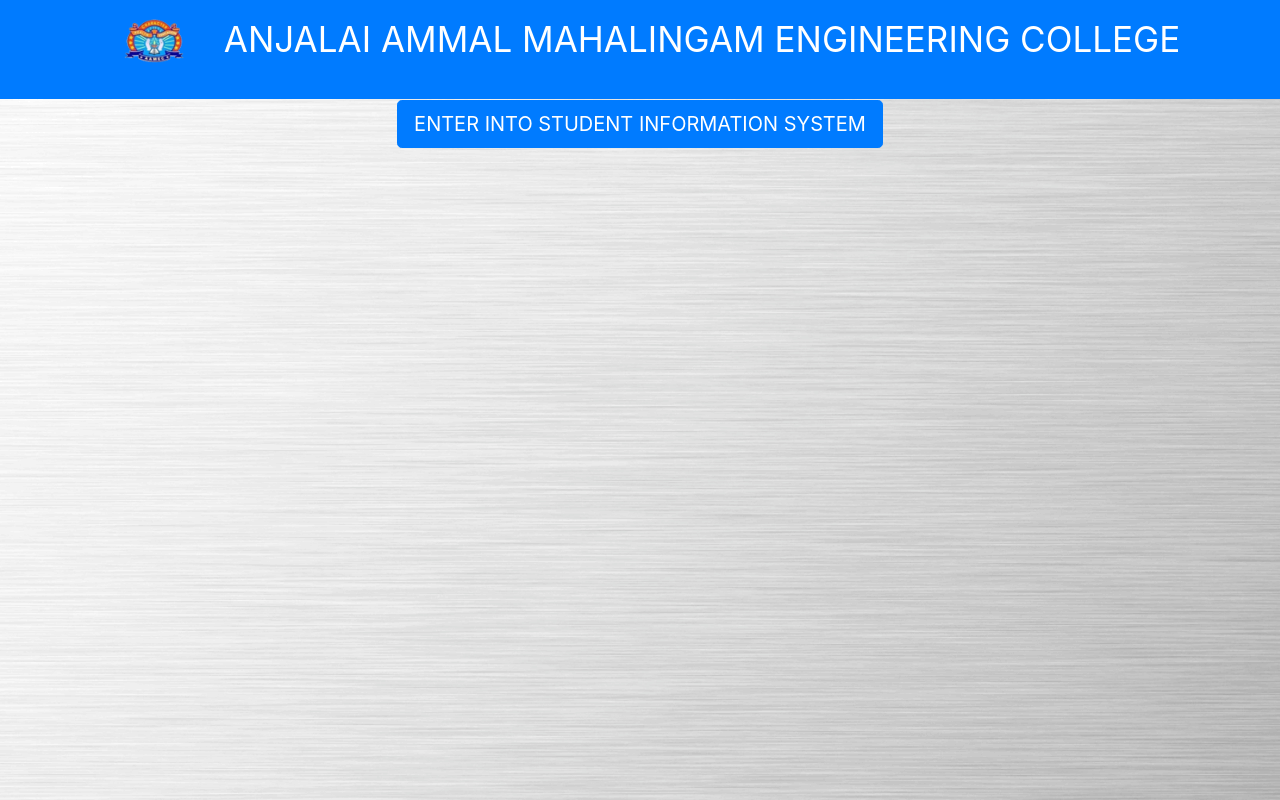
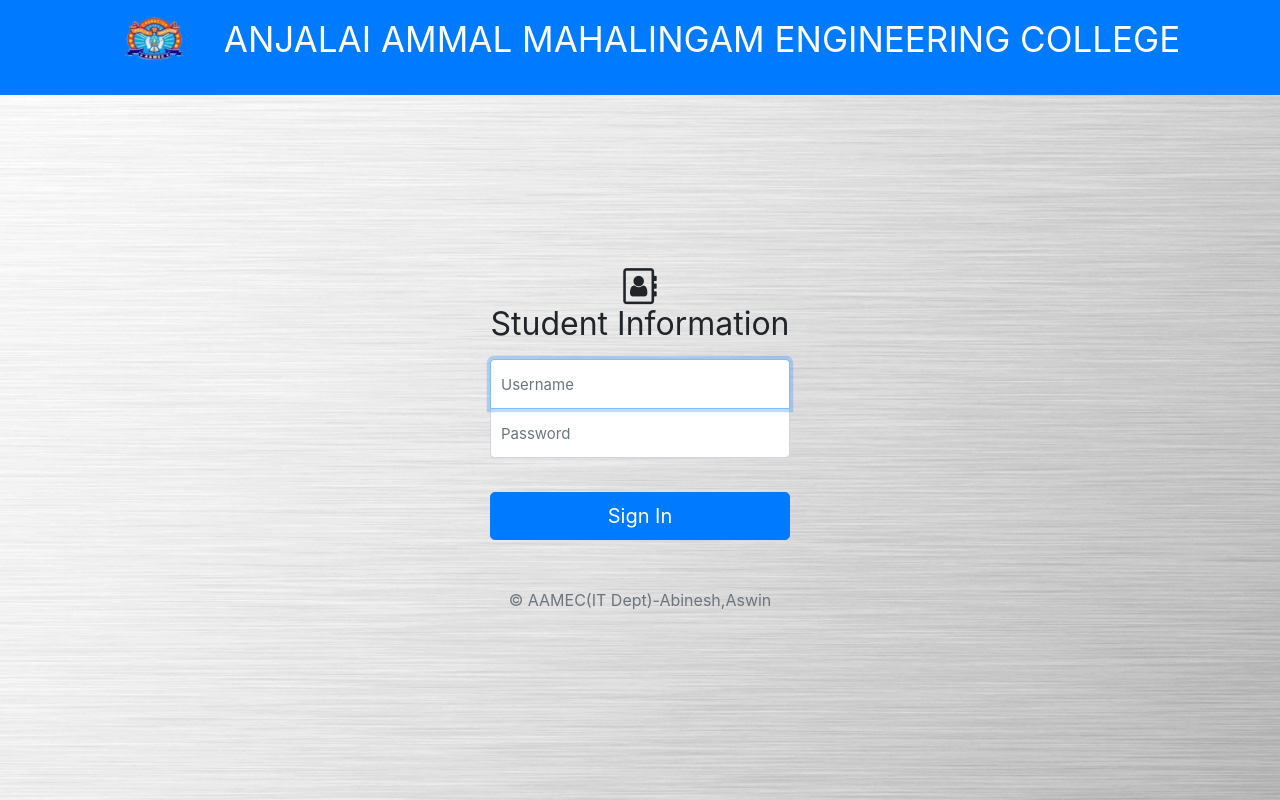
Before and after one commit to Abinesh-g/student, a PHP site: page / in a window 1280 px wide. Run offline with PHP 8.4, Linux system fonts and the light colour scheme; some libraries are stand-ins or nearby versions.

Commit message:
Update index.php

```diff
--- a/index.php
+++ b/index.php
@@ -1,7 +1,22 @@
-<html>
+<?php
+if($_SERVER["REQUEST_METHOD"]=="POST")
+{
 
+	$name=$_POST['name'];
+$psw=$_POST['psw'];
+if($name=="AAMEC" AND $psw=="AAMEC")
+{
+header("location:main.php");
+}
+else
+{
+echo "<script>alert('Invalid Username or Password')</script>";
+}
+}
+?>
+<!doctype html>
+<html lang="en">
   <head>
-
     <!-- Required meta tags -->
     <meta charset="utf-8">
     <meta name="viewport" content="width=device-width, initial-scale=1, shrink-to-fit=no">
@@ -13,13 +28,6 @@
     <link href="css/bootstrap.min.css" rel="stylesheet"/>
     <link rel="stylesheet" href="https://cdnjs.cloudflare.com/ajax/libs/font-awesome/4.7.0/css/font-awesome.min.css">
 
-      <meta name="description" content="W3hubs.com">
-  <meta name="keywords" content="HTML,CSS,boostrap3,boostrap4,Jquery Auto Manage Responsive Lightbox">
-    <meta name="viewport" content="width=device-width, initial-scale=1, shrink-to-fit=no">
-  <link rel="stylesheet" type="text/css" href="css/gallery.css">
-  <link rel="stylesheet" type="text/css" href="css/lightbox.min.css">
-  <script type="text/javascript" src="js/lightbox-plus-jquery.min.js"></script>
-
 <title>Student Information </title>
 
 </head>
@@ -27,21 +35,22 @@
 <body class="" background="bg1.png">
 <nav class="navbar fixed-top navbar-expand-sm bg-primary navbar-dark justify-content-center" style="min-height:50px">
     <ul class="nav-item">
-        <img src="logo.png" alt="Logo" style="width:60px;">
-    </ul>
+		<img src="logo.png" alt="Logo" style="width:60px;">
+	</ul>
     <ul class="nav-item">
-        <a class="navbar-brand justify-content-center display-1 mb-1 font-weight-normal" style="font-size:35px" href="#">ANJALAI AMMAL MAHALINGAM ENGINEERING COLLEGE</a>
-    </ul>
+		<a class="navbar-brand justify-content-center display-0 mb-0 font-weight-normal" style="font-size:35px" href="#">ANJALAI AMMAL MAHALINGAM ENGINEERING COLLEGE</a>
+	</ul>
 </nav>
-<body>
-<form action="" method="post">
-<input class="btn btn-lg btn-primary btn-block" type="submit" value="ENTER INTO STUDENT INFORMATION SYSTEM" name="b1"><br><br>
-
-</form>
-</body></html>
-<?php
-if(isset($_POST['b1']))
-{
-    header("location:login.php");
-}
-?>
+    <form class="form-signin justify-content-center text-center" style="padding-top:0px" method="post">
+    <br><br><br><br><br><br><br>
+      <i class="fa fa-address-book-o " style="font-size:36px"></i>
+      <h1 class="h2 mb-3 font-weight-normal" style="padding-bottom:0px">Student Information</h1>
+      <label for="uname"  class="sr-only">Username</label>
+      <input type="text" id="uname" class="form-control" style="height:50px;" placeholder="Username" name="name" required autofocus>
+      <label for="inputPassword" class="sr-only">Password</label>
+      <input type="password" id="inputPassword" class="form-control" style="height:50px;" name="psw" placeholder="Password" required><br>
+	  <input class="btn btn-lg btn-primary btn-block" type="submit" value="Sign In"><br><br>
+	  <p class="mt-0 mb-5 text-muted">&copy; AAMEC(IT Dept)-Abinesh,Aswin</p>
+    </form>
+  </body>
+</html>
```
